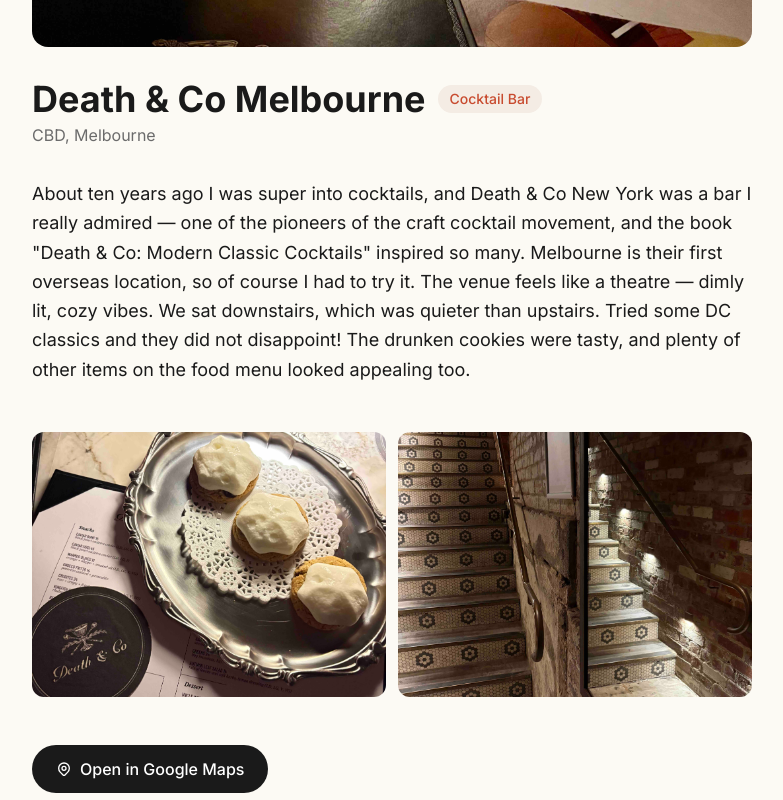
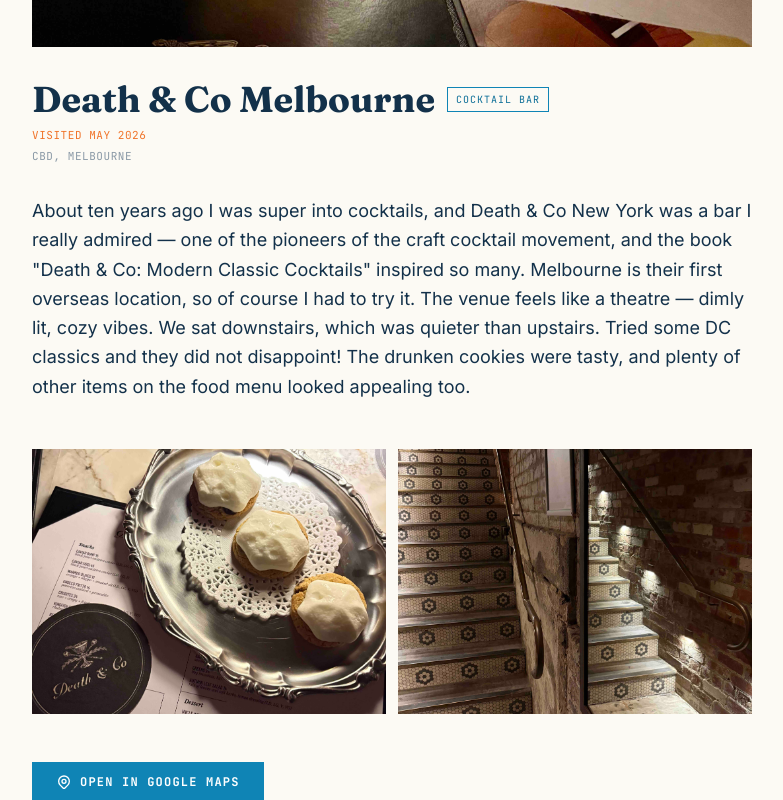
Before and after one commit to TIANSHUUU/gourmet, a Next.js app: page /gourmet/death-and-co in a window 1280 px wide. Shown: the part 600-1400 px from the top of the page, without its empty margins (248-1031 px from the left). Built offline with nearby package versions, Linux system fonts and the light colour scheme.

Commit message:
feat: reskin detail page + Visited line

```diff
--- a/src/components/RestaurantDetail.tsx
+++ b/src/components/RestaurantDetail.tsx
@@ -4,26 +4,26 @@
 import { useLang } from './LanguageContext'
 import type { Restaurant } from '@/lib/restaurants'
 import { basePath } from '@/lib/basePath'
+import { formatVisited } from '@/lib/format'
 
 export default function RestaurantDetail({ restaurant }: { restaurant: Restaurant }) {
   const { lang } = useLang()
   const {
     slug, name, suburb, city, cuisine_en, cuisine_zh,
-    images, review_en, review_zh, map_url, map_type,
+    images, review_en, review_zh, map_url, map_type, visited,
   } = restaurant
 
   const cuisine = lang === 'en' ? cuisine_en : cuisine_zh
   const review = lang === 'en' ? review_en : review_zh
   const locationLabel = lang === 'en' ? `${suburb}, ${city}` : `${city} · ${suburb}`
+  const visitedLabel = formatVisited(visited, lang)
   const mapLabel = map_type === 'amap'
     ? (lang === 'en' ? 'Open in Amap' : '在高德地图查看')
     : (lang === 'en' ? 'Open in Google Maps' : '在谷歌地图查看')
 
   return (
     <article className="max-w-3xl mx-auto px-6 py-10">
-
-      {/* Hero image */}
-      <div className="relative w-full aspect-[4/3] rounded-2xl overflow-hidden mb-8">
+      <div className="relative w-full aspect-[4/3] overflow-hidden mb-8">
         <Image
           src={`${basePath}/images/${slug}/${images[0]}`}
           alt={name}
@@ -34,23 +34,23 @@
         />
       </div>
 
-      {/* Name + meta */}
-      <div className="flex flex-wrap items-start gap-3 mb-1">
-        <h1 className="text-3xl md:text-4xl font-bold text-[#1A1A1A]">{name}</h1>
-        <span className="text-sm font-medium bg-[#F4ECE4] text-[#C84B2F] px-3 py-1 rounded-full mt-1.5">
+      <div className="flex flex-wrap items-start gap-3 mb-2">
+        <h1 className="font-display text-3xl md:text-4xl font-bold text-[#13314A]">{name}</h1>
+        <span className="font-label text-[10px] uppercase tracking-widest text-[#0C6E97] border-[1.5px] border-[#0F84B5] px-2 py-1 mt-2">
           {cuisine}
         </span>
       </div>
-      <p className="text-[#6B6B6B] mb-8">{locationLabel}</p>
+      {visitedLabel && (
+        <p className="font-label text-[11px] uppercase tracking-wider text-[#F0742A] mb-1">{visitedLabel}</p>
+      )}
+      <p className="font-label text-[11px] uppercase tracking-wider text-[#8A99A6] mb-8">{locationLabel}</p>
 
-      {/* Review */}
-      <p className="text-[#1A1A1A] text-lg leading-relaxed mb-12">{review}</p>
+      <p className="text-[#13314A] text-lg leading-relaxed mb-12">{review}</p>
 
-      {/* Gallery */}
       {images.length > 1 && (
         <div className="grid grid-cols-2 gap-3 mb-12">
           {images.slice(1).map((img, i) => (
-            <div key={i} className="relative aspect-[4/3] rounded-xl overflow-hidden">
+            <div key={i} className="relative aspect-[4/3] overflow-hidden">
               <Image
                 src={`${basePath}/images/${slug}/${img}`}
                 alt={`${name} — photo ${i + 2}`}
@@ -63,12 +63,11 @@
         </div>
       )}
 
-      {/* Map CTA */}
       <a
         href={map_url}
         target="_blank"
         rel="noopener noreferrer"
-        className="inline-flex items-center gap-2 bg-[#1A1A1A] text-white font-medium px-6 py-3 rounded-full hover:bg-[#C84B2F] transition-colors duration-200"
+        className="inline-flex items-center gap-2 bg-[#0F84B5] text-white font-label text-xs font-bold uppercase tracking-widest px-6 py-3 hover:bg-[#F0742A] transition-colors duration-200"
       >
         <svg className="w-4 h-4" fill="none" stroke="currentColor" strokeWidth={2} viewBox="0 0 24 24">
           <path strokeLinecap="round" strokeLinejoin="round" d="M17.657 16.657L13.414 20.9a1.998 1.998 0 01-2.827 0l-4.244-4.243a8 8 0 1111.314 0z" />
```
